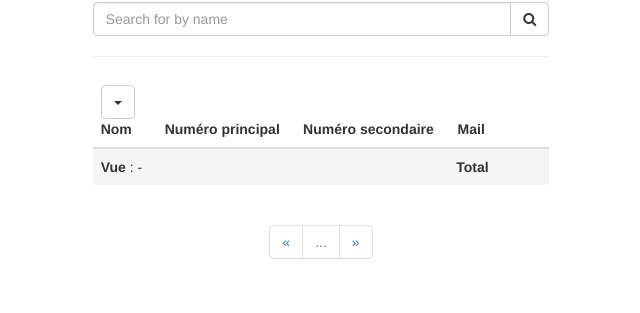
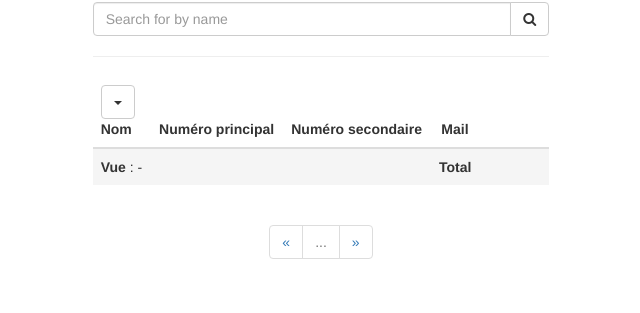
Before and after one commit to thivolle-cazat-cedric/vox-ui-api, a Flask app: template app/templates/contacts/index.html in a window 1280 px wide. Shown: the part 232-545 px from the top of the page, without its empty margins (319-959 px from the left). Run offline with Flask 2, Linux system fonts and the light colour scheme; the template is opened without the code that fills it, so the values that code supplies are empty; parts of the project's set-up code (start-up, migrations or seed data) failed here and were passed over; some libraries are stand-ins or nearby versions.

Commit message:
update style on contact list

```diff
--- a/app/templates/contacts/index.html
+++ b/app/templates/contacts/index.html
@@ -73,7 +73,7 @@
                 <th class="text-center">Numéro principal</th>
                 <th class="text-center">Numéro secondaire</th>
                 <th class="text-center">Mail</th>
-                <th style="min-width:50px; max-width:50px"></th>
+                <th style="min-width:70px; max-width:70px; width:70px"></th>
             </thead>
             <tbody>
                 {% for c in contacts%}
```
